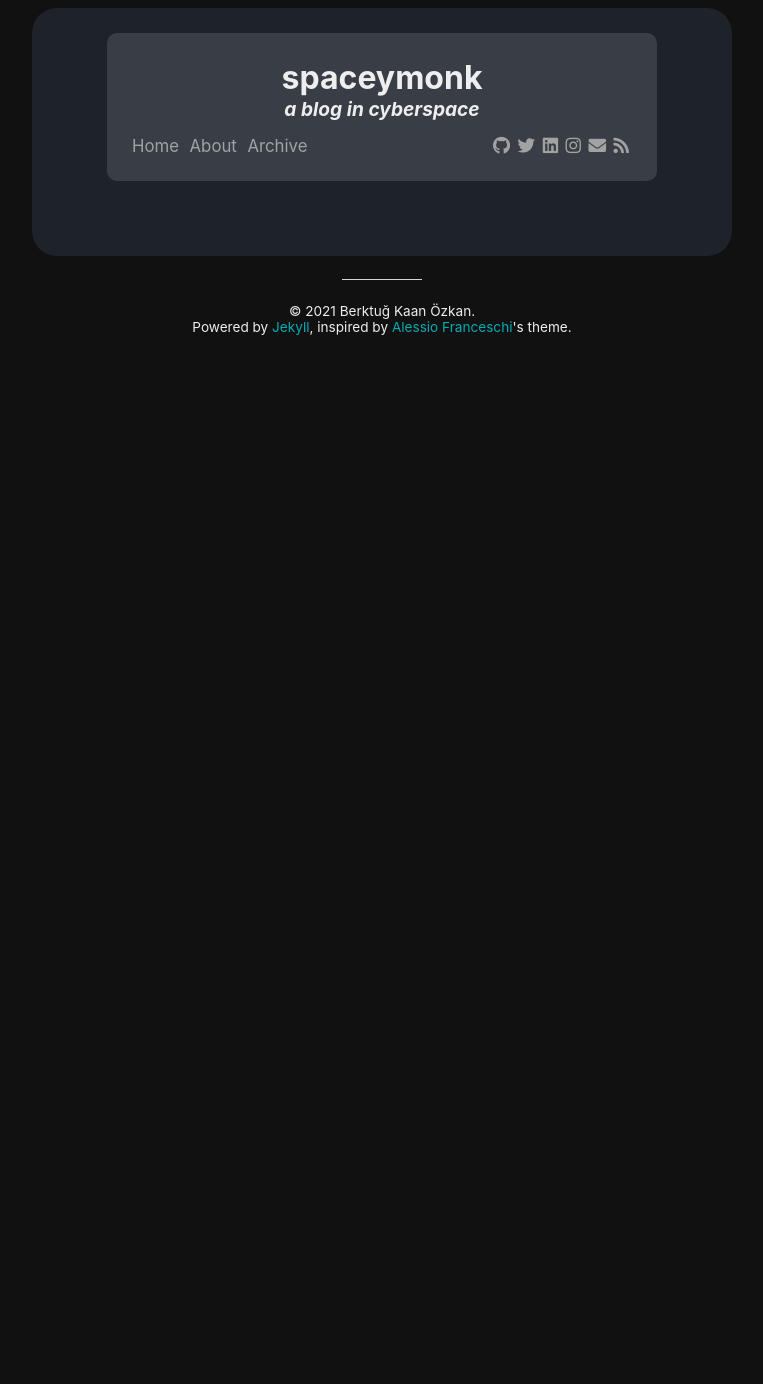
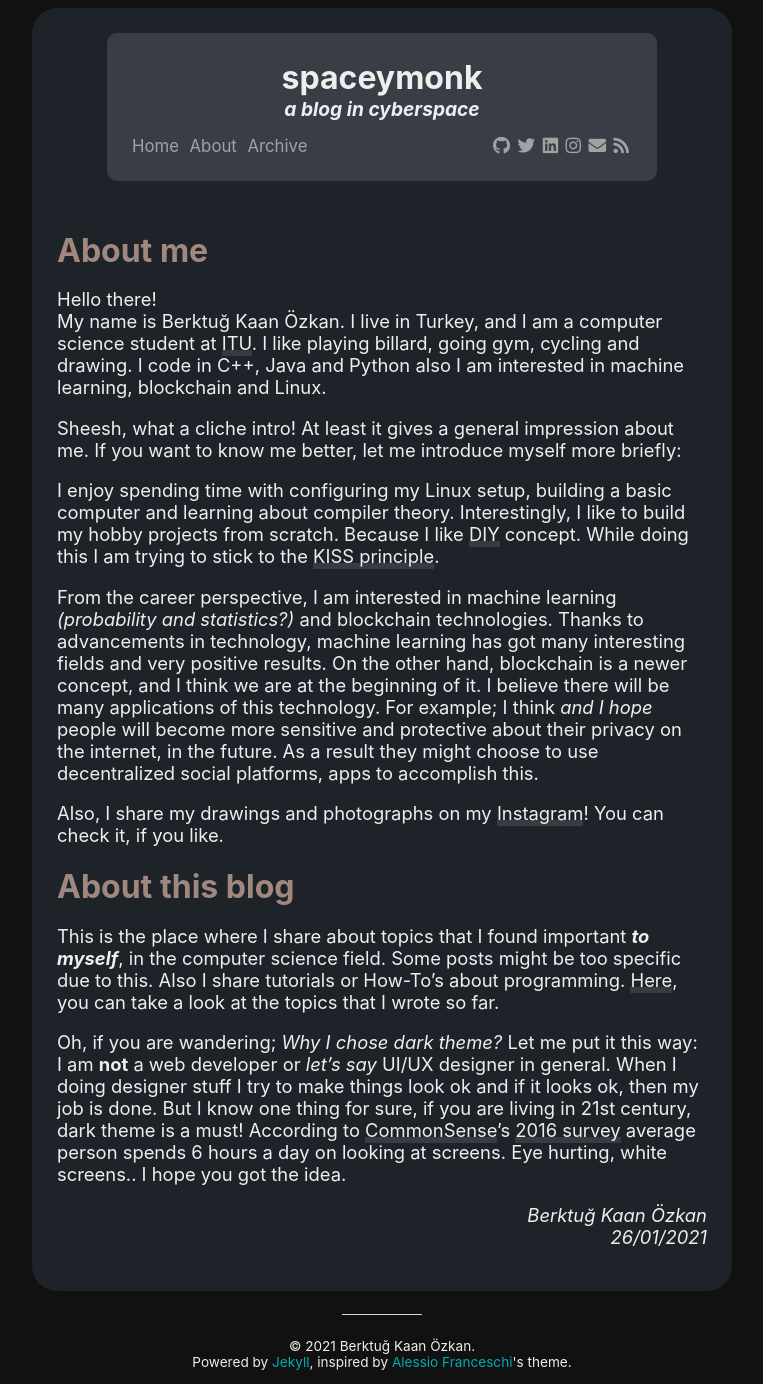
Before and after one commit to spaceymonk/spaceymonk.github.io, a Jekyll site: the page built from about.md, in a window 1280 px wide. Shown: the whole page, without its empty margins (258-1021 px from the left). Built offline with Jekyll 4.4.1, drawn with Linux system fonts in a browser that asks for light colours; nearby versions of some CDN libraries; before the commit the page ends 900 px from its top, so only the background shows below that.

Commit message:
write about page

```diff
--- a/about.md
+++ b/about.md
@@ -2,3 +2,25 @@
 layout: default
 title: About
 ---
+
+# About me
+Hello there!
+My name is Berktuğ Kaan Özkan. I live in Turkey, and I am a computer science student at [ITU](https://www.itu.edu.tr/en/homepage). I like playing billard, going gym, cycling and drawing. I code in C++, Java and Python also I am interested in machine learning, blockchain and Linux.
+
+Sheesh, what a cliche intro! At least it gives a general impression about me. If you want to know me better, let me introduce myself more briefly:
+
+I enjoy spending time with configuring my Linux setup, building a basic computer and learning about compiler theory. Interestingly, I like to build my hobby projects from scratch. Because I like [DIY](https://en.wikipedia.org/wiki/Do_it_yourself) concept. While doing this I am trying to stick to the [KISS principle](https://en.wikipedia.org/wiki/KISS_principle#In_software_development).
+
+From the career perspective, I am interested in machine learning *(probability and statistics?)* and blockchain technologies. Thanks to advancements in technology, machine learning has got many interesting fields and very positive results. On the other hand, blockchain is a newer concept, and I think we are at the beginning of it. I believe there will be many applications of this technology. For example; I think *and I hope* people will become more sensitive and protective about their privacy on the internet, in the future. As a result they might choose to use decentralized social platforms, apps to accomplish this.
+
+Also, I share my drawings and photographs on my [Instagram](https://www.instagram.com/ozkaberktug/)! You can check it, if you like.
+
+
+# About this blog
+This is the place where I share about topics that I found important ***to myself***, in the computer science field. Some posts might be too specific due to this. Also I share tutorials or How-To's about programming. [Here]( {% link categories.md %} ), you can take a look at the topics that I wrote so far.
+
+Oh, if you are wandering; *Why I chose dark theme?* Let me put it this way: I am **not** a web developer or *let's say* UI/UX designer in general. When I doing designer stuff I try to make things look ok and if it looks ok, then my job is done. But I know one thing for sure, if you are living in 21st century, dark theme is a must! According to [CommonSense](https://www.commonsensemedia.org/)'s [2016 survey](https://www.commonsensemedia.org/sites/default/files/uploads/research/census_researchreport.pdf) average person spends 6 hours a day on looking at screens. Eye hurting, white screens.. I hope you got the idea.
+
+{: style="text-align: right" }
+*Berktuğ Kaan Özkan*
+*26/01/2021*
```
